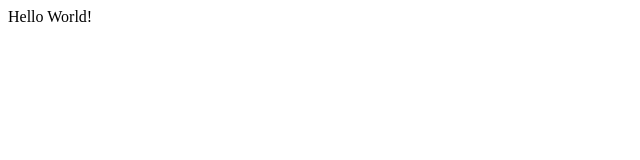
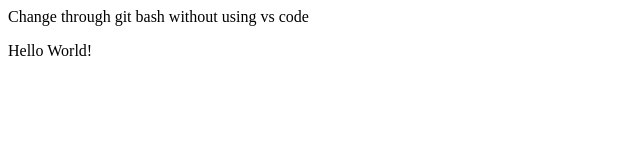
Before and after one commit to Shruti-Arote/branches-concept, a plain HTML site: page index.html in a window 1280 px wide. Shown: the whole page, without its empty margins (0-640 px from the left). Drawn offline with Linux system fonts and the light colour scheme.

Commit message:
Add changes through gitbash

```diff
--- a/index.html
+++ b/index.html
@@ -1 +1,2 @@
+<p> Change through git bash without using vs code <p>
 <p>Hello World!</p>
```
